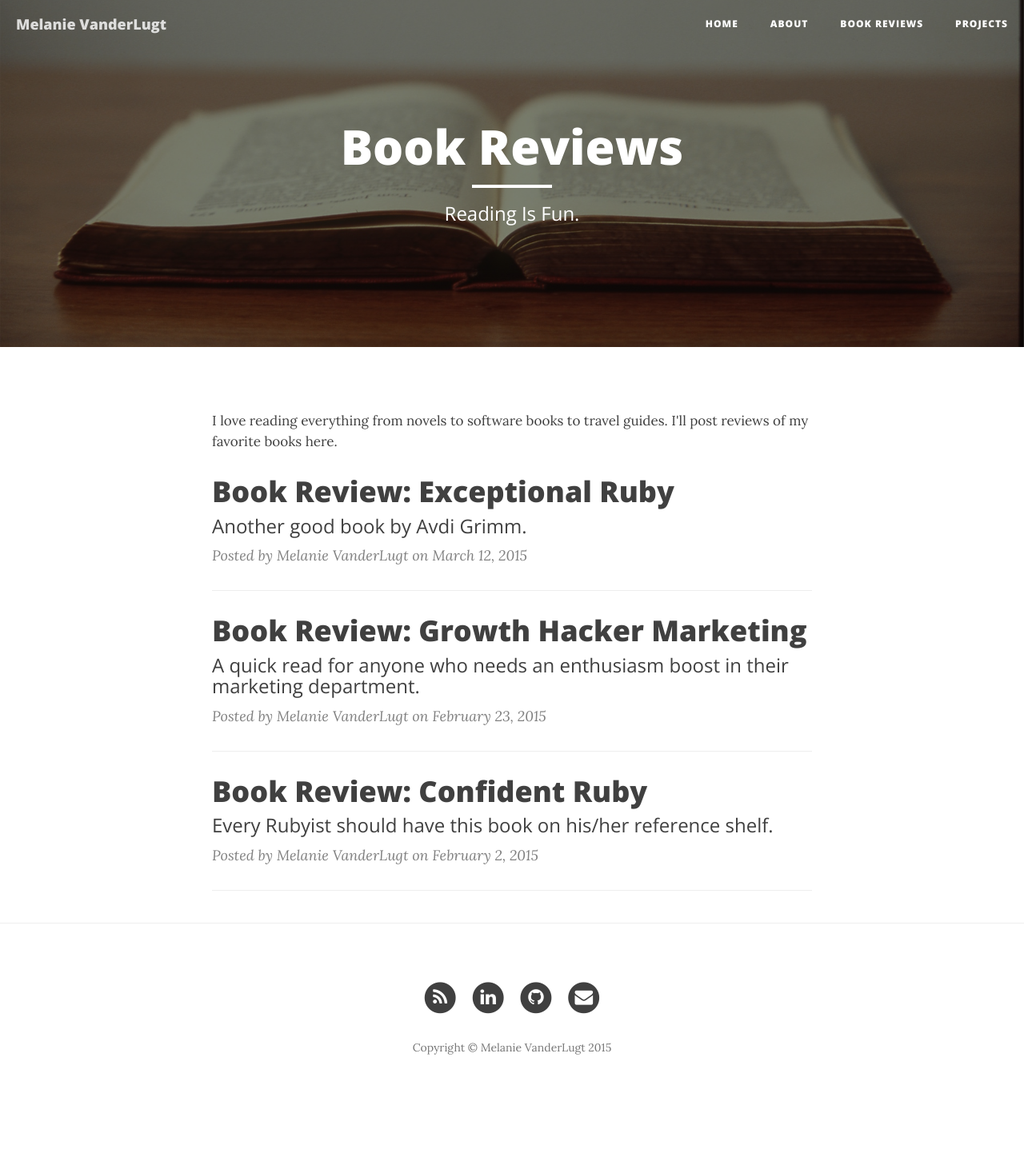
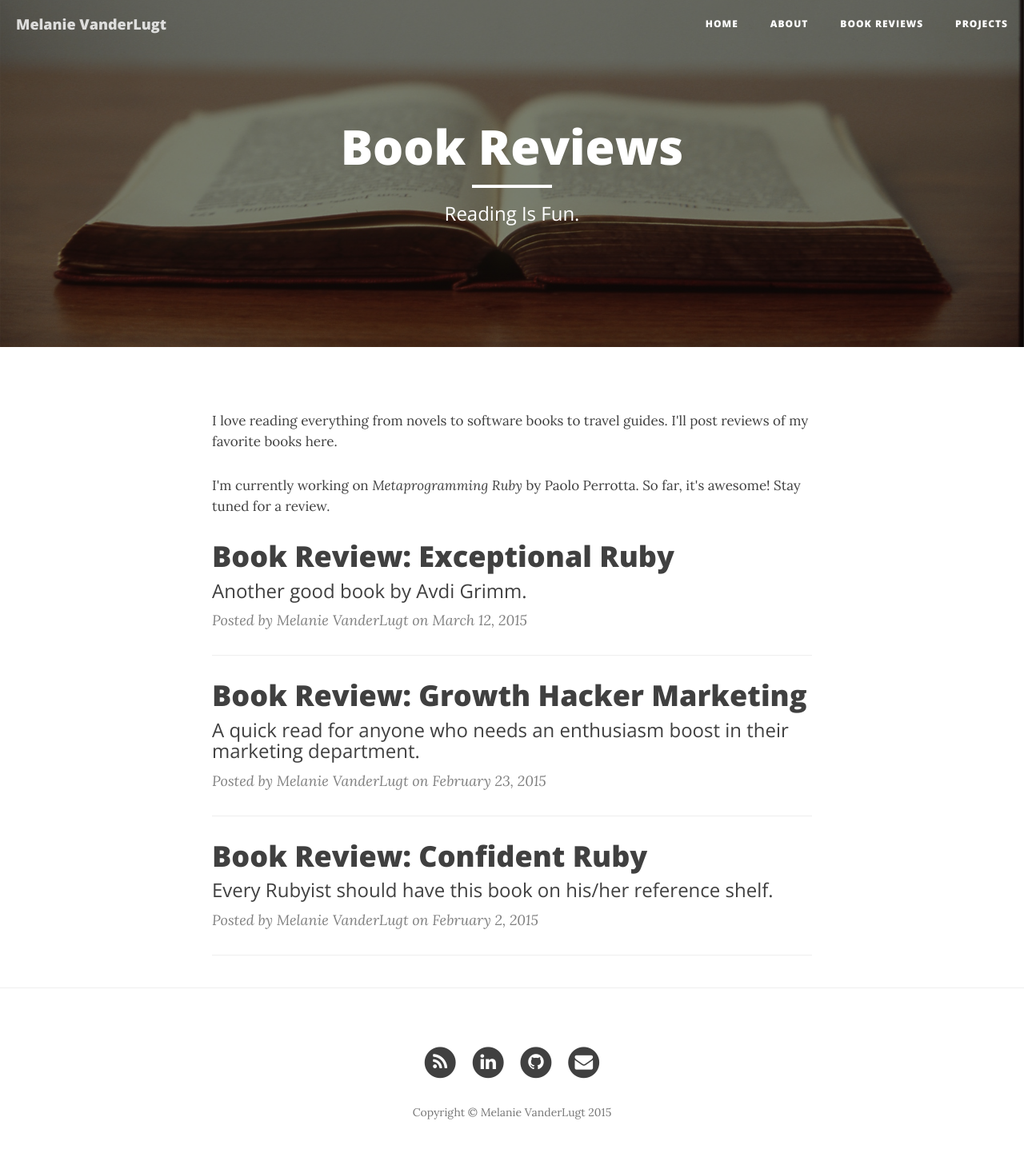
Before and after one commit to melanievee/melanievee.github.io, a Jekyll site: the page built from book_reviews.html, in a window 1280 px wide. Shown: the whole page at 80% size. Built offline with Jekyll 4.4.1, drawn with Linux system fonts in a browser that asks for light colours; nearby versions of some CDN libraries; before the commit the page ends 1386 px from its top, so only the background shows below that.

Commit message:
Add current book to reviews page - Metaprogramming Ruby.

```diff
--- a/book_reviews.html
+++ b/book_reviews.html
@@ -6,6 +6,8 @@ header-img: "img/book.jpg"
 ---
 
 <p>I love reading everything from novels to software books to travel guides. I'll post reviews of my favorite books here.</p>
+
+<p>I'm currently working on <em>Metaprogramming Ruby</em> by Paolo Perrotta. So far, it's awesome! Stay tuned for a review.</p>
 
 {% for post in site.tags.book-review %}
 <div class="post-preview">
```
Also changed, not shown: 2 other files.
